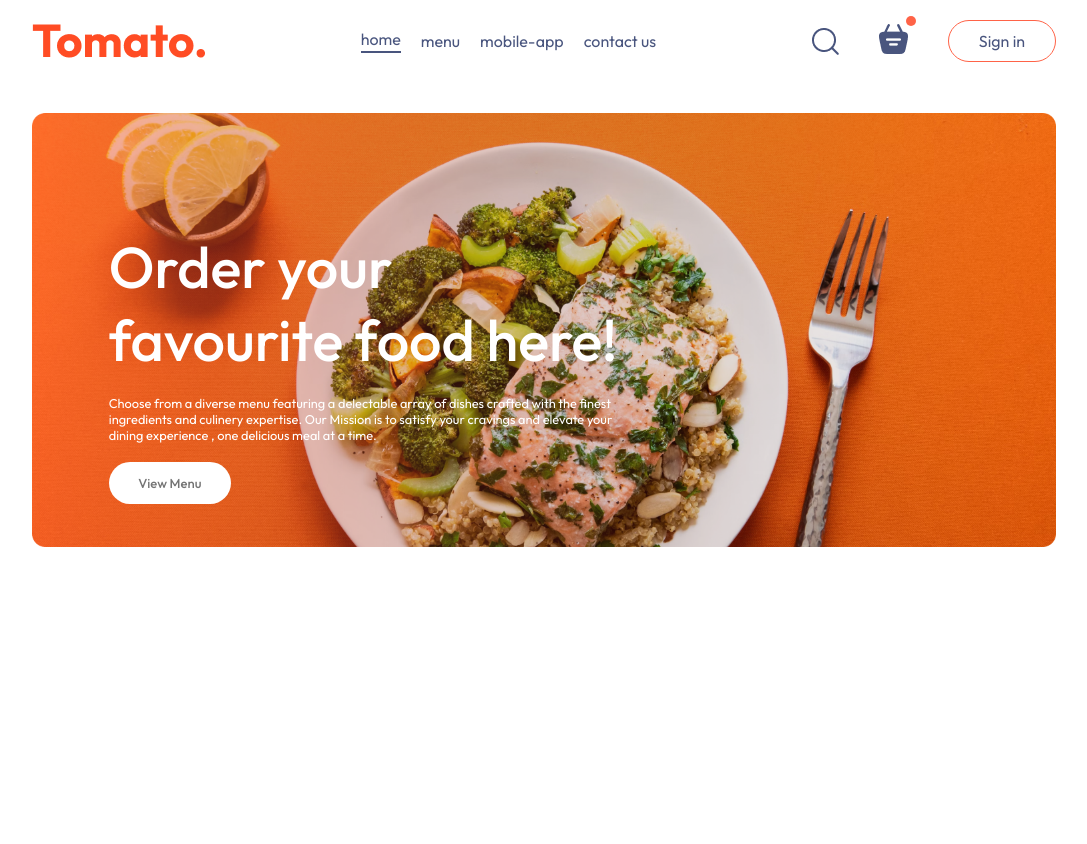
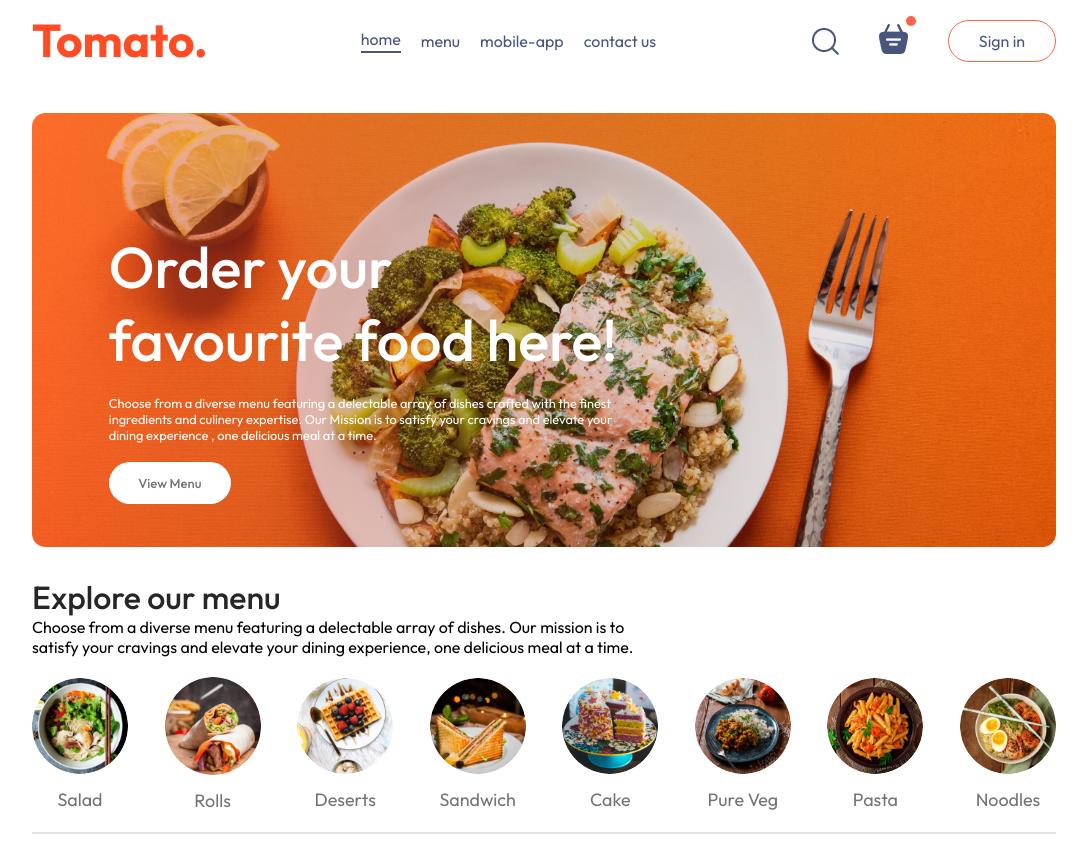
Before and after one commit to Aniket-Maity-22053660/Creating-An-E-commerce-Web-App, a React (Vite) app in the folder FoodNet/: page / in a window 1280 px wide. Shown: the whole page, without its empty margins (96-1183 px from the left). Before the commit the page ends 800 px from the top, so only its background shows below. Built offline with nearby package versions, Linux system fonts and the light colour scheme; a web font is replaced by a local one.

Commit message:
Committed!

```diff
--- /dev/null
+++ b/FoodNet/src/components/menu/Menu.css
@@ -0,0 +1,44 @@
+
+.explore-menu h1{
+    color:#262626;
+    font-weight:500;
+}
+.explore-menu-list{
+    display:flex;
+    justify-content: space-between;
+    align-items: center;
+    gap:30px;
+    text-align:center;
+    margin:20px 0px;
+    overflow-x: auto;
+}
+
+.explore-menu-text{
+    max-width:60%;
+    columns:#808080;
+}
+.explore-menu-list::-webkit-scrollbar{
+    display:none;
+}
+.explore-menu-list-item img{
+    width: 7.5vw;
+    min-width:80px;
+    cursor:pointer;
+    border-radius:50%;
+}
+.explore-menu-list-item p{
+    margin-top: 10px;
+    color: #747474;
+    font-size: max(1.4vw, 16px);
+    cursor:pointer;
+}
+.explore-menu hr{
+    margin:10px 0px;
+    height: 2px;
+    background-color: #e2e2e2;
+    border: none;
+}
+.explore-menu-list-item .active{
+    border:4px solid tomato;
+    padding:2px;
+}
--- /dev/null
+++ b/FoodNet/src/components/menu/Menu.jsx
@@ -0,0 +1,27 @@
+import React from 'react'
+import './Menu.css'
+import { menu_list } from '../../assets/assets.js'
+
+const Menu = ({category, setCategory}) => {
+    return (
+        <div className='explore-menu' id='explore-menu'>
+            <h1>Explore our menu</h1>
+            <p className='explore-menu-text'>Choose from a diverse menu featuring a delectable array of dishes. Our mission is to satisfy your cravings and elevate your dining experience, one delicious meal at a time.</p>
+            <div className='explore-menu-list'>
+                {
+                    menu_list.map((item, index)=>{ return (
+                    <div key={index} className='explore-menu-list-item'>
+                        <img onClick={()=>setCategory(prev=>prev != item.menu_name ? item.menu_name : 'active')} className={category != item.menu_name ? item.menu_name : "active"} src={item.menu_image} alt=""/>
+                        <p>{item.menu_name}</p>
+                    </div>
+                   )
+                  }
+                 )
+                }
+            </div>
+            <hr />
+        </div>
+    )
+}
+
+export default Menu
--- a/FoodNet/src/pages/Home/Home.jsx
+++ b/FoodNet/src/pages/Home/Home.jsx
@@ -1,10 +1,14 @@
-import React from 'react'
+import React, { useState } from 'react'
 import './Home.css'
 import Header from '../../components/header/Header.jsx'
+import Menu from '../../components/menu/Menu.jsx'
 const Home = ()=>{
+    const [category, setCategory] = useState("all")
+
     return (
         <>
         <Header />
+        <Menu category={category} setCategory={setCategory} />
         </>
     )
 }
```
